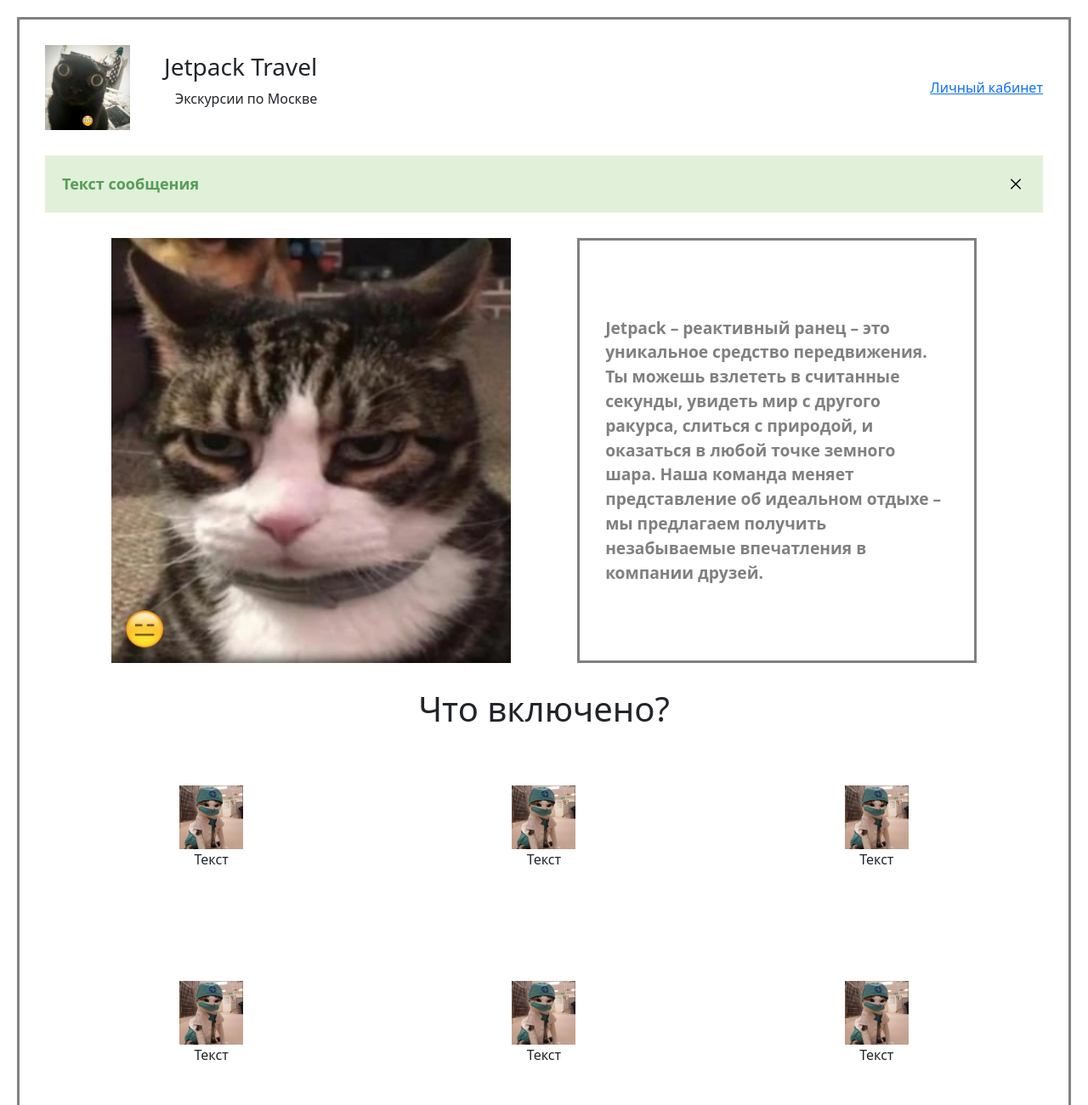
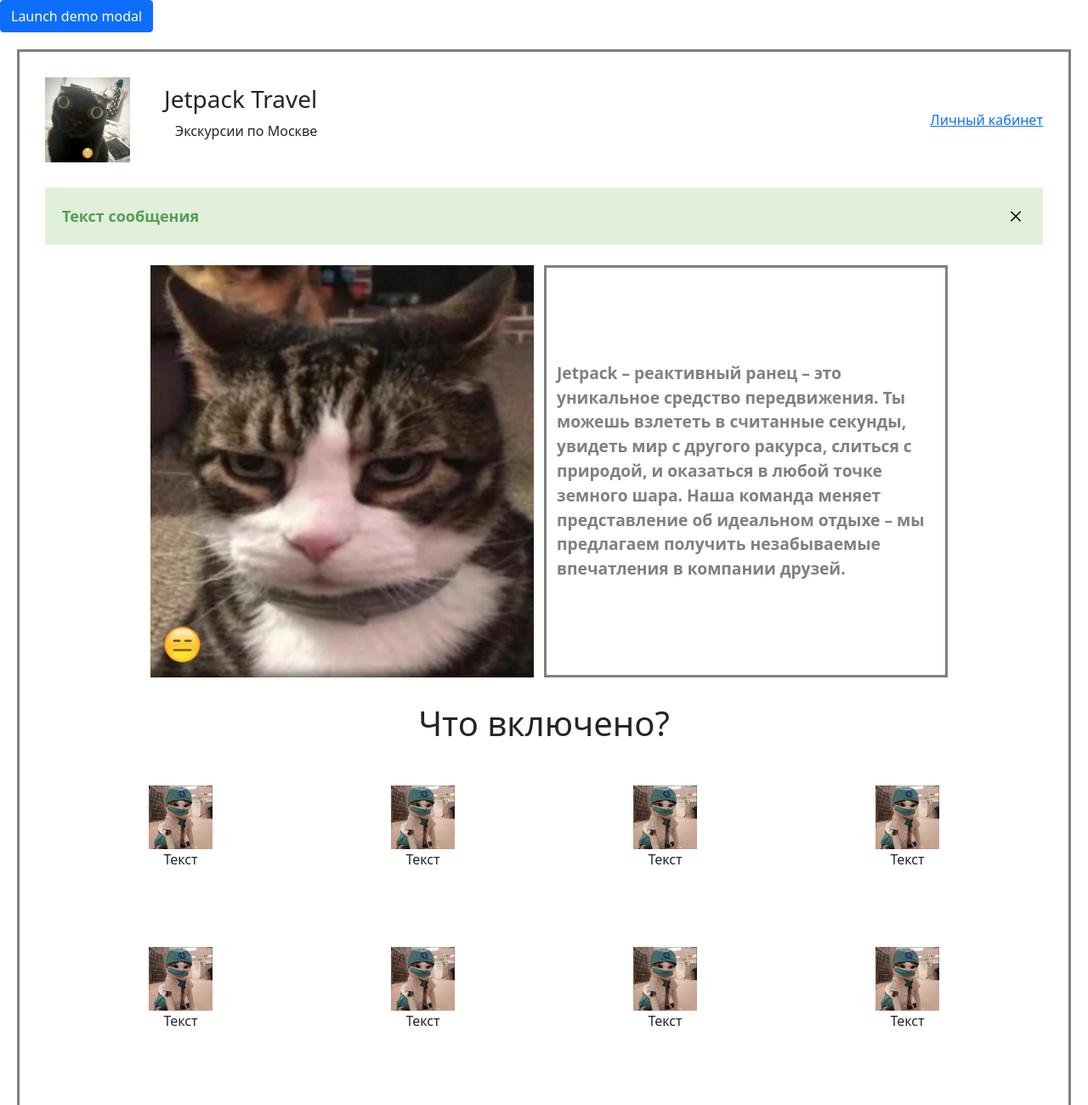
Before and after one commit to YaraDybova/WebExam, a plain HTML site: page index.html in a window 1280 px wide. Shown: the top 1300 px of the page at 85% size. Drawn offline with nearby package versions, Linux system fonts and the light colour scheme.

Commit message:
add modal

```diff
--- a/css/styles.css
+++ b/css/styles.css
@@ -62,7 +62,13 @@
     font-weight: bold;
     border: gray 3px solid;
     width: 40%;
+    min-width: 402px;
     padding: 30px;
+}
+.company-description-img {
+    min-width: 402px;
+    min-height: 432px;
+    padding: 0;
 }
 .company-info > img {
     height: 500px;
@@ -73,12 +79,6 @@
     display: flex;
     flex-direction: column;
     align-items: center;
-}
-.travel-info-items {
-    width: 100%;
-    display: flex;
-    flex-direction: row;
-    flex-wrap: wrap;
 }
 .travel-info-item {
     display: flex;
--- a/index.html
+++ b/index.html
@@ -7,6 +7,42 @@
     <title>Jetpack Travel - Главная</title>
 </head>
 <body>
+    <!-- Button trigger modal -->
+    <button type="button" class="btn btn-primary" data-bs-toggle="modal" data-bs-target="#exampleModal">
+        Launch demo modal
+    </button>
+
+    <!-- Modal -->
+    <div class="modal fade" id="exampleModal" tabindex="-1" aria-labelledby="exampleModalLabel" aria-hidden="true">
+        <div class="modal-dialog">
+            <div class="modal-content">
+                <div class="modal-header">
+                    <h5 class="modal-title" id="exampleModalLabel">Заявка номер <span id="order-number">5</span></h5>
+                    <button type="button" class="btn-close" data-bs-dismiss="modal" aria-label="Закрыть"></button>
+                </div>
+                <div class="modal-body">
+                    <div>
+                        <p>ФИО гида: <span class="fw-bold">Виктор корнеплод</span></p>
+                        <p>Название маршрута: <span class="fw-bold">Москва - Воронеж</span></p>
+                        <p>Дата экскурсии: <span class="fw-bold">10.05.2023</span></p>
+                        <p>Время начала: <span class="fw-bold">10:00</span></p>
+                        <p>Длительность экскурсии: <span class="fw-bold">2 часа</span></p>
+                        <p>Количество человек: <span class="fw-bold">6</span></p>
+                    </div>
+                    <h4 class="text-center">Дополнительные опции</h4>
+                    <div>
+                        <p>Название опции</p>
+                        <p>Описание опции</p>
+                        <p>Размер скидки/надбавки</p>
+                    </div>
+                </div>
+                <div class="modal-footer">
+                    <button type="button" class="btn btn-secondary" data-bs-dismiss="modal">Close</button>
+                    <button type="button" class="btn btn-primary">Save changes</button>
+                </div>
+            </div>
+        </div>
+    </div>
     <div class="content">
         <div class="nav">
             <div class="nav-left">
@@ -24,48 +60,54 @@
             <p>Текст сообщения</p>
             <img src="assets/close.svg" alt="Закрыть">
         </div>
-        <div class="company-info">
-            <img src="assets/cat2.jpg" alt="Фото компании">
-            <div class="company-description">
+        <div class="container mt-4">
+            <div class="row justify-content-md-center">
+                <img class="company-description-img col-5" src="assets/cat2.jpg" alt="Фото компании">
+                <div class="col-5 company-description">
                     Jetpack – реактивный ранец – это уникальное средство передвижения.
                     Ты можешь взлететь в считанные секунды, увидеть мир с другого ракурса, слиться с природой, и оказаться в любой точке земного шара.
                     Наша команда меняет представление об идеальном отдыхе – мы предлагаем получить незабываемые впечатления в компании друзей.
                 </div>
             </div>
+        </div>
         <div class="travel-info">
             <h1>Что включено?</h1>
-            <div class="travel-info-items">
-                <div class="travel-info-item">
+            <div class="container mt-4">
+                <div class="row">
+                    <div class="col travel-info-item">
                         <img src="assets/cat3.jpg" alt="Информации о пункте">
                         <p>Текст</p>
                     </div>
-                <div class="travel-info-item">
+                    <div class="col travel-info-item">
                         <img src="assets/cat3.jpg" alt="Информации о пункте">
                         <p>Текст</p>
                     </div>
-                <div class="travel-info-item">
+                    <div class="col travel-info-item">
                         <img src="assets/cat3.jpg" alt="Информации о пункте">
                         <p>Текст</p>
                     </div>
-                <div class="travel-info-item">
+                    <div class="col travel-info-item">
                         <img src="assets/cat3.jpg" alt="Информации о пункте">
                         <p>Текст</p>
                     </div>
-                <div class="travel-info-item">
+                </div>
+                <div class="row">
+                    <div class="col travel-info-item">
                         <img src="assets/cat3.jpg" alt="Информации о пункте">
                         <p>Текст</p>
                     </div>
-                <div class="travel-info-item">
+                    <div class="col travel-info-item">
                         <img src="assets/cat3.jpg" alt="Информации о пункте">
                         <p>Текст</p>
                     </div>
-                <div class="travel-info-item">
+                    <div class="col travel-info-item">
                         <img src="assets/cat3.jpg" alt="Информации о пункте">
                         <p>Текст</p>
                     </div>
-                <div class="travel-info-item">
+                    <div class="col travel-info-item">
                         <img src="assets/cat3.jpg" alt="Информации о пункте">
                         <p>Текст</p>
+                    </div>
                 </div>
             </div>
         </div>
```
Lines whose indentation alone changed are shown as unchanged.
